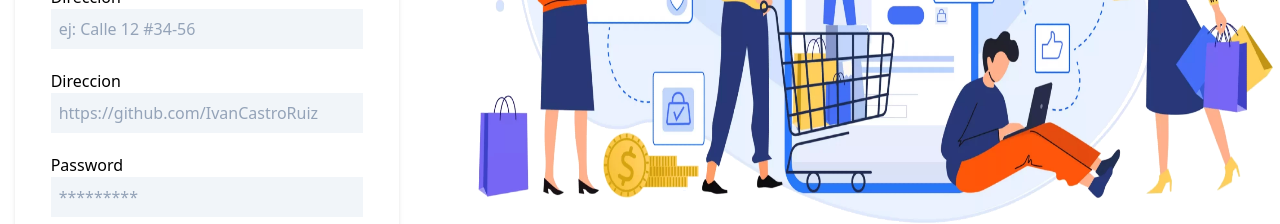
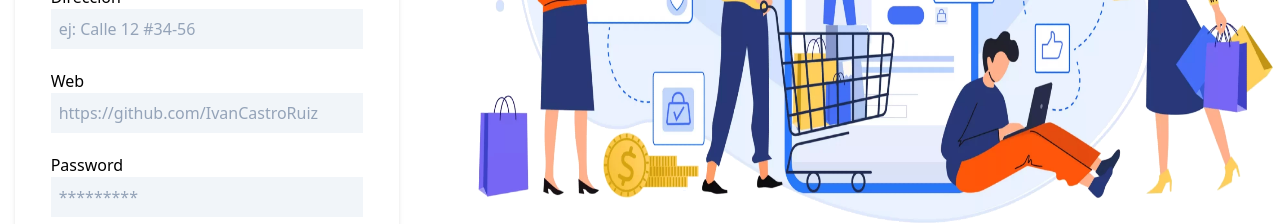
Before and after one commit to IvanCastroRuiz/Frontend-mern-ecommerce-vf, a React (Vite) app: page /registro in a window 1280 px wide. Shown: the part 497-721 px from the top of the page. Built offline with nearby package versions, Linux system fonts and the light colour scheme.

Commit message:
commit simples

```diff
--- a/index.html
+++ b/index.html
@@ -2,9 +2,9 @@
 <html lang="en">
   <head>
     <meta charset="UTF-8" />
-    <link rel="icon" type="image/svg+xml" href="/vite.svg" />
+    <link rel="icon" type="ima  ge/svg+xml" href="/vite.svg" />
     <meta name="viewport" content="width=device-width, initial-scale=1.0" />
-    <title>Vite + React</title>
+    <title>E-Commerce</title>
   </head>
   <body>
     <div id="root"></div>
--- a/src/pages/usuario/Registro.jsx
+++ b/src/pages/usuario/Registro.jsx
@@ -132,7 +132,7 @@ const Registro = () => {
                             />
                         </div>
                         <div className='mb-5'>
-                            <label htmlFor="web" className='font-medium'>Direccion</label>
+                            <label htmlFor="web" className='font-medium'>Web</label>
                             <input
                                 type="text"
                                 id="web"
```
